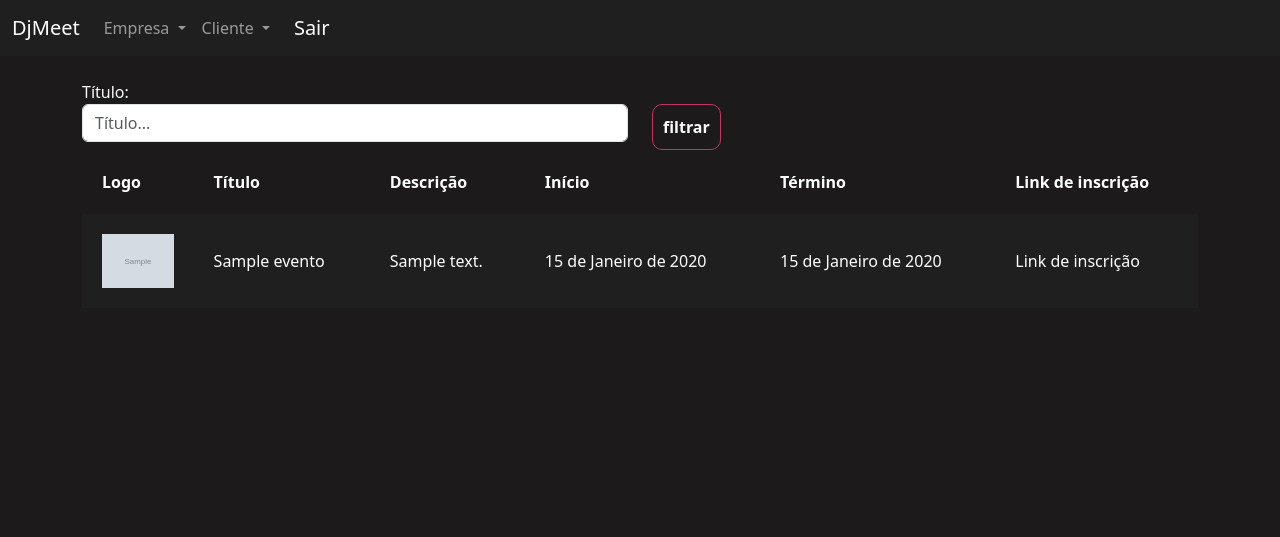
After one commit to ElielCesar/DjMeet, a Django app: page /eventos/gerenciar_evento/ in a window 1280 px wide. The commit adds this page. Shown: the top 537 px of the page. Run offline with Django 5.2, Linux system fonts and the light colour scheme; a user stored in the database is signed in; tables that the repository leaves empty hold one stand-in row (values such as "Sample post"); grey boxes marked "Sample" are stand-in pictures.

Commit message:
update vários arquivos

```diff
--- a/DjMeet/urls.py
+++ b/DjMeet/urls.py
@@ -1,9 +1,13 @@
 
 from django.contrib import admin
 from django.urls import path, include
+from django.conf import settings
+from django.conf.urls.static import static
 
 urlpatterns = [
     path('admin/', admin.site.urls),
     path('usuarios/', include('usuarios.urls')),
-    path('eventos/', include('eventos.urls'))
-]
+    path('eventos/', include('eventos.urls')),
+
+# essa linha permite o acesso às imagens da pasta media
+] + static(settings.MEDIA_URL, document_root=settings.MEDIA_ROOT)
--- /dev/null
+++ b/eventos/templates/gerenciar_evento.html
@@ -0,0 +1,50 @@
+{% extends "bases/base_evento.html" %}
+{% load static %}
+
+{% block 'importacoes' %}
+    <link href="{% static 'eventos/css/gerenciar_evento.css' %}" rel="stylesheet">
+{% endblock %}
+
+{% block 'conteudo' %}
+    <div class="container">
+        <br>
+        <div class="row">
+            <div class="col-md">
+                <form action="{% url 'gerenciar_evento' %}" method="get">
+                {% csrf_token %}
+                <label>Título:</label>
+                <input type="text" placeholder="Título..." class="form-control" name="nome">
+            </div>
+
+            <div class="col-md">
+                <br>
+                <input type="submit" class="btn-principal" value="filtrar">
+                </form>
+            </div>
+
+        </div>
+        <table>
+            <tr>
+                <th>Logo</th>
+                <th>Título</th>
+                <th>Descrição</th>
+                <th>Início</th>
+                <th>Término</th>
+                <th>Link de inscrição</th>
+            </tr>
+            {% for evento in eventos %}
+            <tr class="{% cycle 'linha' 'linha2' %}">
+                <td width="10%"><a href="#"><img width="100%" src="/media/{{evento.logo}}"></a></td>
+                <td>{{evento.nome}}</td>
+                <td>{{evento.descricao}}</td>
+                <td>{{evento.data_inicio}}</td>
+                <td>{{evento.data_fim}}</td>
+                <td>Link de inscrição</td>
+            </tr>
+            {% endfor %}
+
+        </table>
+
+    </div>
+
+{% endblock %}
--- a/eventos/urls.py
+++ b/eventos/urls.py
@@ -3,4 +3,6 @@ from .views import *
 
 urlpatterns = [
     path('novo_evento/', novo_evento, name='novo_evento'),
+    path('gerenciar_evento/', gerenciar_evento, name='gerenciar_evento'),
+    path('inscrever_evento/<int:id>/', inscrever_evento, name='inscrever_evento')
 ]
--- a/eventos/views.py
+++ b/eventos/views.py
@@ -1,4 +1,4 @@
-from django.shortcuts import render, redirect
+from django.shortcuts import render, redirect, HttpResponse, get_object_or_404
 from django.contrib.auth.decorators import login_required
 from .models import Evento
 from django.contrib import messages
@@ -41,3 +41,20 @@ def novo_evento(request):
         messages.add_message(request, constants.SUCCESS,
                              'Evento cadastrado com sucesso!!')
         return redirect('/eventos/novo_evento')
+
+
+def gerenciar_evento(request):
+    if request.method == 'GET':
+        titulo = request.GET.get('nome')
+        eventos = Evento.objects.filter(criador=request.user)
+
+        if titulo:
+            eventos = eventos.filter(nome__contains=titulo)
+
+        return render(request, 'gerenciar_evento.html', {'eventos': eventos})
+
+def inscrever_evento(request, id):
+    # TODO: validar login
+    evento = get_object_or_404(Evento, id=id)
+    if request.method == 'GET':
+        return HttpResponse(evento.nome)
--- a/templates/bases/base_evento.html
+++ b/templates/bases/base_evento.html
@@ -24,7 +24,7 @@
                     </a>
                     <ul class="dropdown-menu">
                         <li><a class="dropdown-item" href="">Criar novo evento</a></li>
-                        <li><a class="dropdown-item" href="">Gerenciar eventos</a></li>
+                        <li><a class="dropdown-item" href="/eventos/gerenciar_evento">Gerenciar eventos</a></li>
                     </ul>
                 </li>
 
@@ -38,6 +38,7 @@
                     </ul>
                 </li>
             </ul>
+            <a class="navbar-brand ms-3" href="/usuarios/logout">Sair</a>
             </div>
         </div>
     </nav>
--- a/templates/partials/usuarios/cadastro.html
+++ b/templates/partials/usuarios/cadastro.html
@@ -26,7 +26,7 @@
                 <input type="password" class="form-control" placeholder="Confirmar senha..." name="confirmar_senha">
             </div>
         </div>
-        <a href="#" class="link">Já possuo uma conta</a>
+        <a href="/usuarios/login" class="link">Já possuo uma conta</a>
         <br>
         <br>
         <input type="submit" value="CADASTRAR" class="btn-principal">
--- /dev/null
+++ b/templates/static/eventos/css/gerenciar_evento.css
@@ -0,0 +1,15 @@
+table{
+    width: 100%;
+    padding: 20px;
+}
+
+.linha{
+    height: 40px;
+    background-color: var(--main-color);
+    padding: 20px;
+}
+
+
+td, th{
+    padding: 20px;
+}
--- a/templates/static/usuarios/css/usuarios.css
+++ b/templates/static/usuarios/css/usuarios.css
@@ -22,10 +22,10 @@
     background-color: var(--main-color);
     margin: auto;
     padding: 40px;
-    margin-top: 4%;
+    margin-top: 2%;
     border-radius: 20px;
     box-shadow: 1px 1px 5px 1px #0e0e0e;
-    height: 70vh;
+    height: 85vh;
 }
 
 .link{
```
Also changed, not shown: media/logo_evento/file_type_django_icon_130645.png (added), media/logo_evento/peter-parker-preto-png1-f378fa8d8e26050ea016243176427168-1024-1024.png (added), media/logo_evento/python_18894.png (added), media/logo_evento/sango_gx_icatch.png (added).
